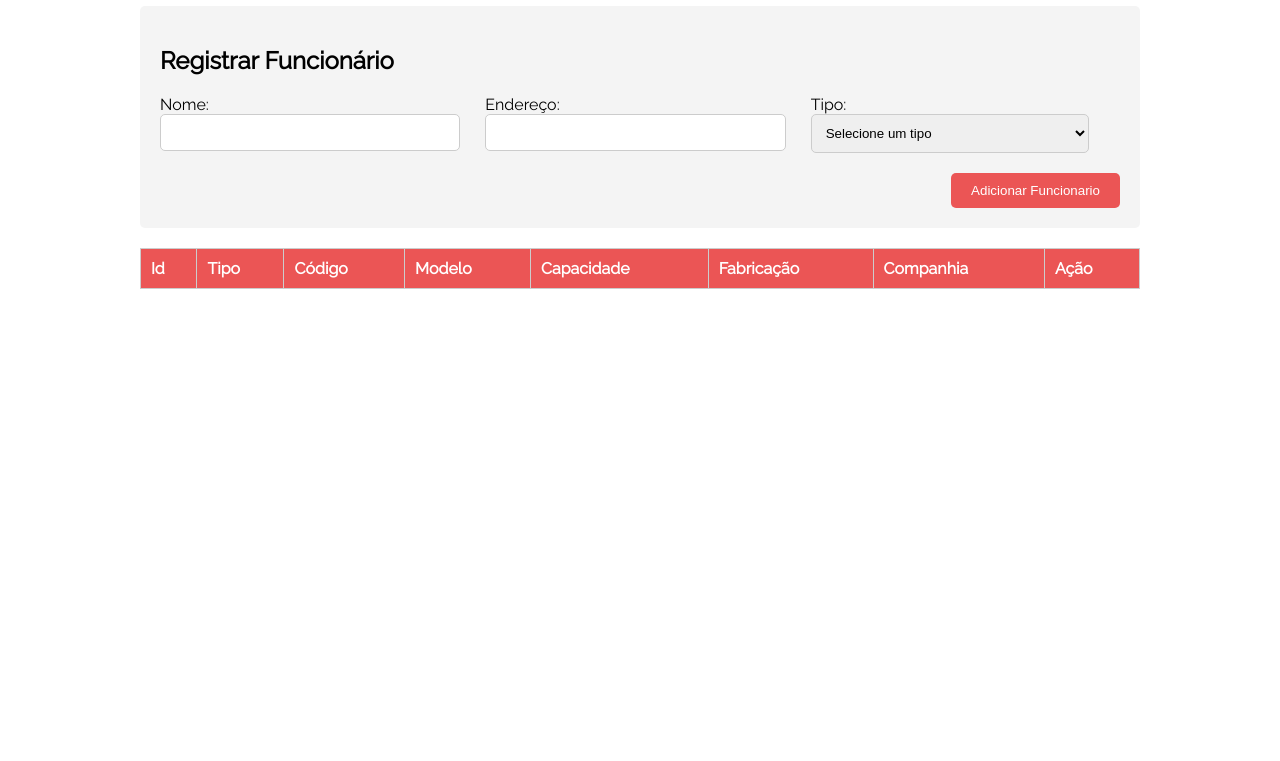
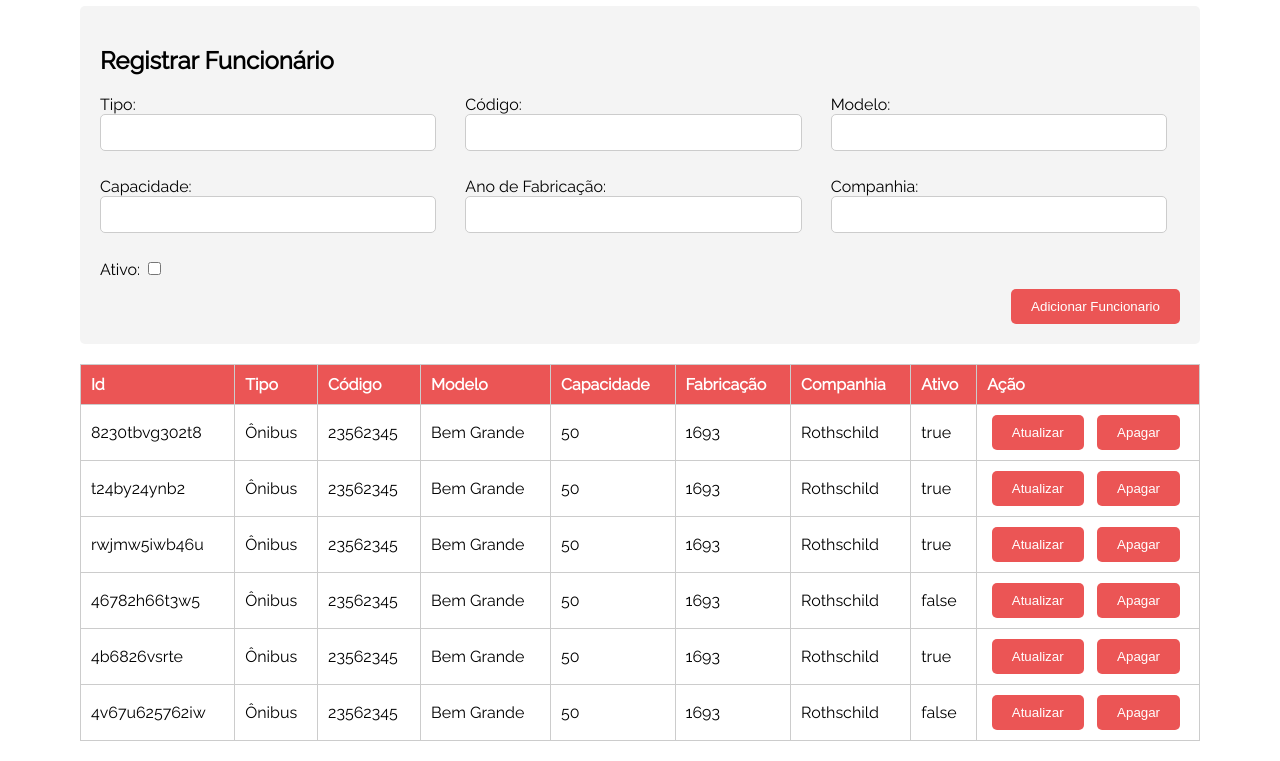
Before and after one commit to garymabu/Vai-Volta-Viagens-Back-Office, a plain HTML site: page pages/modal/index.html in a window 1280 px wide. Shown: the part 94-855 px from the top of the page. Before the commit the page ends 800 px from the top, so only its background shows below. Drawn offline with Linux system fonts and the light colour scheme.

Commit message:
finnished modal managing system

```diff
--- a/pages/modal/index.html
+++ b/pages/modal/index.html
@@ -1,10 +1,9 @@
 <!DOCTYPE html>
 <html>
 <head>
-  <title>Employee Management System</title>
+  <title>Sistema de Gerenciamento de Modal</title>
   <script defer src="./index.js" type="module"></script>
   <link rel="stylesheet" href="style.css">
-  <link rel="stylesheet" href="../../style/default.css">
   <link rel="stylesheet" href="https://fonts.googleapis.com/css?family=Raleway">
   <link rel="stylesheet" href="https://cdnjs.cloudflare.com/ajax/libs/font-awesome/4.7.0/css/font-awesome.min.css">
   <style>
@@ -21,36 +20,45 @@
 </head>
 <body>
   <div class="container">
-    <h1>Sistema de Gerenciamento de Funcionario</h1>
-    <form id="employeeForm">
+    <h1>Sistema de Gerenciamento de Modal</h1>
+    <form id="modal-form">
       <h2>Registrar Funcionário</h2>
       <div class="form-inputs">
         <div>
-          <label for="name">Nome:</label>
-          <input type="text" id="name" name="name" required>
+          <label for="type">Tipo:</label>
+          <input type="text" id="type" name="type" required autocomplete="on">
         </div>
         <div>
-          <label for="address">Endereço:</label>
-          <input type="text" id="address" name="address" required>
+          <label for="code">Código:</label>
+          <input type="text" id="code" name="code" required autocomplete="on">
         </div>
         <div>
-          <label for="type">Tipo:</label>
-          <select id="type" name="type" required>
-            <option value="">Selecione um tipo</option>
-            <option value="Gerente de Ponto de Venda">Gerente de Ponto de Venda</option>
-            <option value="Gerente de Modais">Gerente de Modais</option>
-            <option value="HR">HR</option>
-            <option value="Operations">Operations</option>
-          </select>
+          <label for="model">Modelo:</label>
+          <input type="text" id="model" name="model" required autocomplete="on">
         </div>
-
+        <div>
+          <label for="capacity">Capacidade:</label>
+          <input type="text" id="capacity" name="capacity" required autocomplete="on">
+        </div>
+        <div>
+          <label for="manufactureYear">Ano de Fabricação:</label>
+          <input type="text" id="manufactureYear" name="manufactureYear" required autocomplete="on">
+        </div>
+        <div>
+          <label for="company">Companhia:</label>
+          <input type="text" id="company" name="company" required autocomplete="on">
+        </div>
+        <div>
+          <label for="active">Ativo:</label>
+          <input type="checkbox" id="active" name="active">
+        </div>
       </div>
       <div class="submit-button">
         <input type="submit" value="Adicionar Funcionario">
       </div>
     </form>
 
-    <table class="table" id="employeeTable">
+    <table class="table" id="modal-table">
       <thead>
         <tr>
           <th>Id</th>
@@ -60,6 +68,7 @@
           <th>Capacidade</th>
           <th>Fabricação</th>
           <th>Companhia</th>
+          <th>Ativo</th>
           <th>Ação</th>
         </tr>
       </thead>
@@ -67,13 +76,20 @@
       </tbody>
     </table>
   </div>
-  <div class="update-popup-container" id="update">
+  <div class="update-popup-container" id="update" style="display: none;">
     <div class="update-form-container">
       <h2>Atualizar Registro</h2>
       <div class="update-inputs">
-        <input id="update-name" type="text" placeholder="Nome" />
-        <input id="update-address" type="text" placeholder="Endereço" />
-        <input id="update-type" type="text" placeholder="Tipo" />
+        <input type="text" id="update-type" name="type" required autocomplete="on" placeholder="Tipo">
+        <input type="text" id="update-code" name="code" required autocomplete="on" placeholder="Código">
+        <input type="text" id="update-model" name="model" required autocomplete="on" placeholder="Modelo">
+        <input type="text" id="update-capacity" name="capacity" required autocomplete="on" placeholder="Capacidade">
+        <input type="text" id="update-manufactureYear" name="manufactureYear" required autocomplete="on" placeholder="Ano de Manufatura">
+        <input type="text" id="update-companyName" name="company" required autocomplete="on" placeholder="Companhia">
+        <div>
+          <label for="update-active">Ativo:</label>
+          <input type="checkbox" id="update-active" name="active">
+        </div>
       </div>
       <div class="update-button-container">
         <button class="post-update-button">Atualizar</button>
@@ -81,9 +97,9 @@
       </div>
     </div>
   </div>
-  <div class="deletion-popup-container" id="delete">
+  <div class="deletion-popup-container" id="delete" style="display: none;">
     <div class="deletion-container">
-      <p>Deseja realmente apagar o funcionário?</p>
+      <p>Deseja realmente apagar o modal?</p>
       <button class="confirm-deletion-button">Sim</button>
       <button class="cancel-deletion-button">Não</button>
     </div>
--- a/pages/modal/index.js
+++ b/pages/modal/index.js
@@ -1,35 +1,40 @@
 const homeDomain = 'http://localhost:8080';
 
-await fetchEmployees();
+await fetchmodals();
 
-document.getElementById("employeeForm").addEventListener("submit", postFormData);
-document.querySelector('.post-update-button').onclick = updateEmployee;
+document.getElementById("modal-form").addEventListener("submit", postFormData);
+document.querySelector('.post-update-button').onclick = updatemodal;
 document.querySelector('.cancel-update-button').onclick = toggleUpdateContainer;
-document.querySelector('.confirm-deletion-button').onclick = deleteEmployee;
+document.querySelector('.confirm-deletion-button').onclick = deletemodal;
 document.querySelector('.cancel-deletion-button').onclick = toggleConfirmationContainer;
 
-function fetchFormData(nameInputId, addressInputId, typeInputId) {
+function fetchFormData(typeInputId, codeInputId, modelInputId, capacityInputId, manufactureYearInputId, companyNameInputId, activeInputId) {
 
   const type = document.getElementById(typeInputId).value;
-  const name = document.getElementById(nameInputId).value;
-  const address = document.getElementById(addressInputId).value;
-  const type = document.getElementById(typeInputId).value;
-  const type = document.getElementById(typeInputId).value;
-  const type = document.getElementById(typeInputId).value;
+  const code = document.getElementById(codeInputId).value;
+  const model = document.getElementById(modelInputId).value;
+  const capacity = document.getElementById(capacityInputId).value;
+  const manufactureYear = document.getElementById(manufactureYearInputId).value;
+  const companyName = document.getElementById(companyNameInputId).value;
+  const active = document.getElementById(activeInputId).value;
 
-  document.getElementById("employeeForm").reset();
+  document.getElementById("modalForm").reset();
 
   return {
-    name,
-    address,
-    type
+    type,
+    code,
+    model,
+    capacity,
+    manufactureYear,
+    companyName,
+    active,
   };
 }
 
-async function fetchEmployees() {
+async function fetchmodals() {
 
   // TODO: Integration with backend
-  // const response = await fetch(`${homeDomain}/v1/employee`,
+  // const response = await fetch(`${homeDomain}/v1/modal`,
     // {
     //   method: 'POST',
     //   headers: {
@@ -46,28 +51,64 @@ async function fetchEmployees() {
 
   const data = [
     {
-      id: "130tbvg302t8",
-      name: "Zeca Gado",
-      address: "Rua da Macumba, 123, Rio de Janeiro",
-      type: "Registrador de Modal"
+      id: "8230tbvg302t8",
+      type: 'Ônibus',
+      code: 23562345,
+      model: 'Bem Grande',
+      capacity: '50',
+      manufactureYear: '1693',
+      companyName: 'Rothschild',
+      active: true,
     },
     {
-      id: "8230tbvg302t8",
-      name: "Mamou Gado",
-      address: "Rua da Macumba, 123, Rio de Janeiro",
-      type: "Registrador de Modal"
+      id: "t24by24ynb2",
+      type: 'Ônibus',
+      code: 23562345,
+      model: 'Bem Grande',
+      capacity: '50',
+      manufactureYear: '1693',
+      companyName: 'Rothschild',
+      active: true,
     },
     {
-      id: "bvg302t8dethjk",
-      name: "Chupou Gado",
-      address: "Rua da Macumba, 123, Rio de Janeiro",
-      type: "Registrador de Modal"
+      id: "rwjmw5iwb46u",
+      type: 'Ônibus',
+      code: 23562345,
+      model: 'Bem Grande',
+      capacity: '50',
+      manufactureYear: '1693',
+      companyName: 'Rothschild',
+      active: true,
     },
     {
-      id: "wejkoprvyh4p",
-      name: "Fudeu Gado",
-      address: "Rua da Macumba, 123, Rio de Janeiro",
-      type: "Registrador de Modal"
+      id: "46782h66t3w5",
+      type: 'Ônibus',
+      code: 23562345,
+      model: 'Bem Grande',
+      capacity: '50',
+      manufactureYear: '1693',
+      companyName: 'Rothschild',
+      active: false,
+    },
+    {
+      id: "4b6826vsrte",
+      type: 'Ônibus',
+      code: 23562345,
+      model: 'Bem Grande',
+      capacity: '50',
+      manufactureYear: '1693',
+      companyName: 'Rothschild',
+      active: true,
+    },
+    {
+      id: "4v67u625762iw",
+      type: 'Ônibus',
+      code: 23562345,
+      model: 'Bem Grande',
+      capacity: '50',
+      manufactureYear: '1693',
+      companyName: 'Rothschild',
+      active: false,
     },
   ];
 
@@ -76,30 +117,42 @@ async function fetchEmployees() {
 
 }
 
-// Function to add employee to the table
+// Function to add modal to the table
 function insertIntoTable(data) {
 
-  data.forEach((employee, index) => {
-    const tableBody = document.getElementById("employeeTable").getElementsByTagName("tbody")[0];
+  data.forEach((modal, index) => {
+    const tableBody = document.getElementById("modal-table").getElementsByTagName("tbody")[0];
     const newRow = tableBody.insertRow();
 
     const idCell = newRow.insertCell(0);
-    idCell.innerHTML = employee.id;
+    idCell.innerHTML = modal.id;
 
-    const nameCell = newRow.insertCell(1);
-    nameCell.innerHTML = employee.name;
+    const typeCell = newRow.insertCell(1);
+    typeCell.innerHTML = modal.type;
 
-    const emailCell = newRow.insertCell(2);
-    emailCell.innerHTML = employee.address;
+    const codeCell = newRow.insertCell(2);
+    codeCell.innerHTML = modal.code;
 
-    const departmentCell = newRow.insertCell(3);
-    departmentCell.innerHTML = employee.type;
+    const modelCell = newRow.insertCell(3);
+    modelCell.innerHTML = modal.model;
 
-    const actionCell = newRow.insertCell(4);
+    const capacityCell = newRow.insertCell(4);
+    capacityCell.innerHTML = modal.capacity;
+
+    const manufactureYearCell = newRow.insertCell(5);
+    manufactureYearCell.innerHTML = modal.manufactureYear;
+
+    const companyNameCell = newRow.insertCell(6);
+    companyNameCell.innerHTML = modal.companyName;
+
+    const activeCell = newRow.insertCell(7);
+    activeCell.innerHTML = modal.active;
+
+    const actionCell = newRow.insertCell(8);
     actionCell.innerHTML =`
       <div class="card-button-container">
-        <button class="update-button" id="update-button-${index}" data-id="${employee.id}">Atualizar</button>
-        <button class="delete-button" id="delete-button-${index}" data-id="${employee.id}">Apagar</button>
+        <button class="update-button" id="update-button-${index}" data-id="${modal.id}">Atualizar</button>
+        <button class="delete-button" id="delete-button-${index}" data-id="${modal.id}">Apagar</button>
       </div>
     `
     document.getElementById(`update-button-${index}`).addEventListener('click', toggleUpdateContainer);
@@ -109,12 +162,12 @@ function insertIntoTable(data) {
 }
 
 function insertEmptyMessage() {
-  const tableBody = document.getElementById("employeeTable");
+  const tableBody = document.getElementById("modalTable");
 
 
   const html = `
     <div class="card" id="card">
-      <p>Sem funcionários cadastrados.</p>
+      <p>Sem modais cadastrados.</p>
     </div>
   `;
   tableBody.insertAdjacentHTML('afterend', html)
@@ -125,15 +178,19 @@ function insertEmptyMessage() {
 async function postFormData(event) {
   event.preventDefault();
 
-  const nameInputId = 'name';
-  const addressInputId = 'address';
   const typeInputId = 'type';
+  const codeInputId = 'code';
+  const modelInputId = 'model';
+  const capacityInputId = 'capacity';
+  const manufactureYearInputId = 'manufactureYear';
+  const companyNameInputId = 'companyName';
+  const activeInputId = 'active';
 
-  const data = fetchFormData(nameInputId, addressInputId, typeInputId);
+  const data = fetchFormData(typeInputId, codeInputId, modelInputId, capacityInputId, manufactureYearInputId, companyNameInputId, activeInputId);
 
   // TODO: Integration with backend
   const result = await fetch(
-    `${homeDomain}/v1/employee`,
+    `${homeDomain}/v1/modal`,
     {
       method: 'POST',
       headers: {
@@ -174,19 +231,23 @@ function toggleConfirmationContainer() {
   else deleteContainer.style.display = "none";
 }
 
-async function updateEmployee() {
+async function updatemodal() {
 
-  const nameInputId = 'update-name';
-  const addressInputId = 'update-address';
   const typeInputId = 'update-type';
+  const codeInputId = 'update-code';
+  const modelInputId = 'update-model';
+  const capacityInputId = 'update-capacity';
+  const manufactureYearInputId = 'update-manufactureYear';
+  const companyNameInputId = 'update-companyName';
+  const activeInputId = 'update-active';
 
-  const data = fetchFormData(nameInputId, addressInputId, typeInputId);
+  const data = fetchFormData(typeInputId, codeInputId, modelInputId, capacityInputId, manufactureYearInputId, companyNameInputId, activeInputId);
 
   data.id = this.dataset.id;
 
     // TODO: Integration with backend
   const result = await fetch(
-    `${homeDomain}/v1/employee/update`,
+    `${homeDomain}/v1/modal/update`,
     {
       method: 'POST',
       headers: {
@@ -203,13 +264,13 @@ async function updateEmployee() {
   }
 }
 
-async function deleteEmployee() {
+async function deletemodal() {
   const data = {
     id: this.dataset.id
   };
   // TODO: Integration with backend
   const result = await fetch(
-    `${homeDomain}/v1/employee/update`,
+    `${homeDomain}/v1/modal/update`,
     {
       method: 'POST',
       headers: {
--- a/pages/modal/style.css
+++ b/pages/modal/style.css
@@ -9,7 +9,7 @@ h1 {
 }
 
 .container {
-  max-width: 62.5rem;
+  max-width: 70rem;
   margin: 0 auto;
 }
 
@@ -96,9 +96,9 @@ input[type="submit"],
 
 .update-form-container {
   display: grid;
-  grid-template-rows: 3rem 17rem 3rem;
+  grid-template-rows: 3rem 28rem 3rem;
   width: 25rem;
-  height: 22rem;
+  height: 33rem;
   padding: 2rem;
   position: absolute;
   top: 50%;
@@ -111,7 +111,7 @@ input[type="submit"],
 .update-inputs {
   display: grid;
   justify-self: center;
-  grid-template-rows: 3.5rem 3.5rem 3.5rem;
+  grid-template-rows: 3.5rem 3.5rem 3.5rem 3.5rem 3.5rem 3.5rem 1.5rem;
   grid-template-columns: 23rem;
 }
 
```
Also changed, not shown: pages/employee/index.html (+2 -2 lines).
